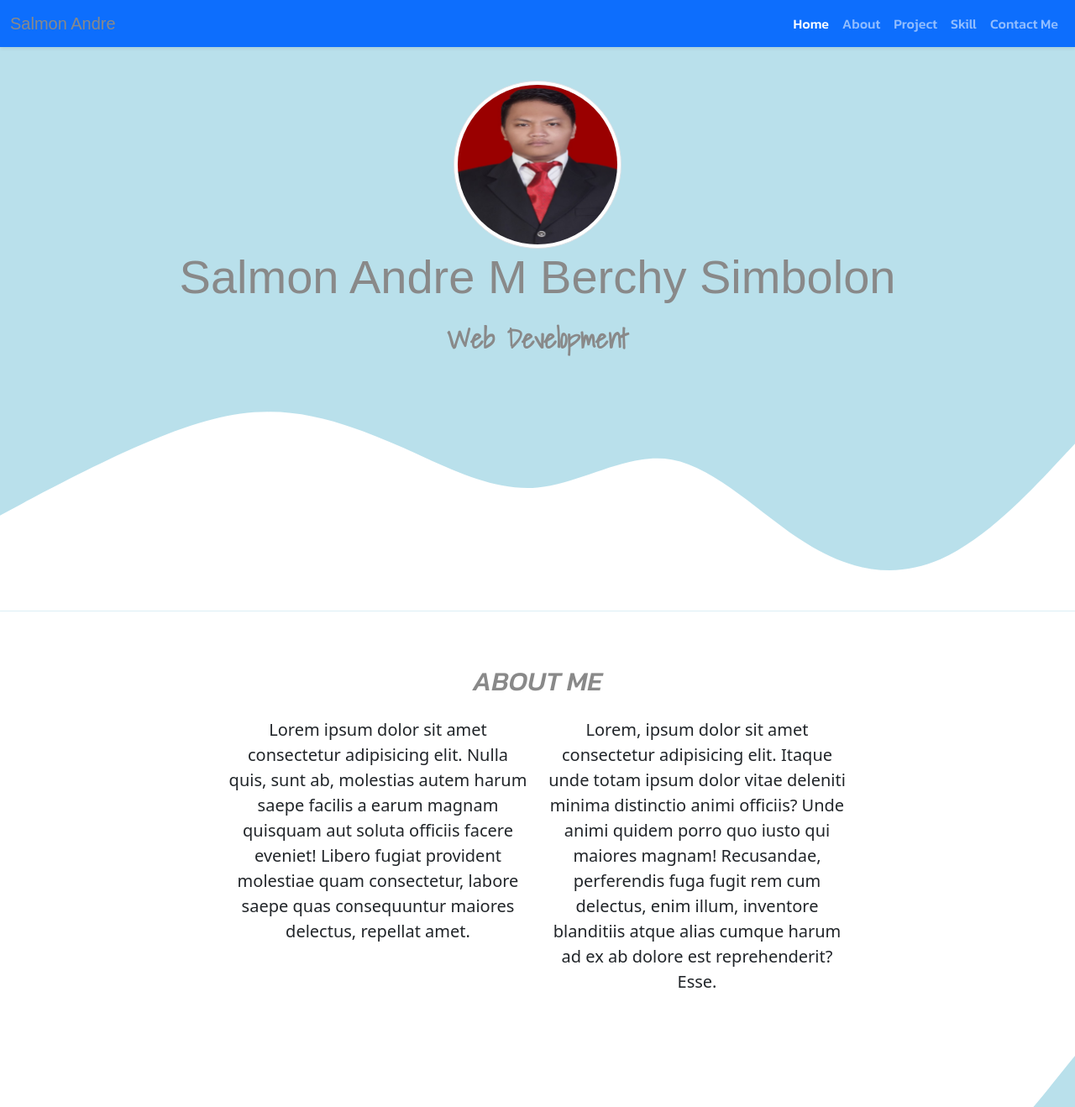
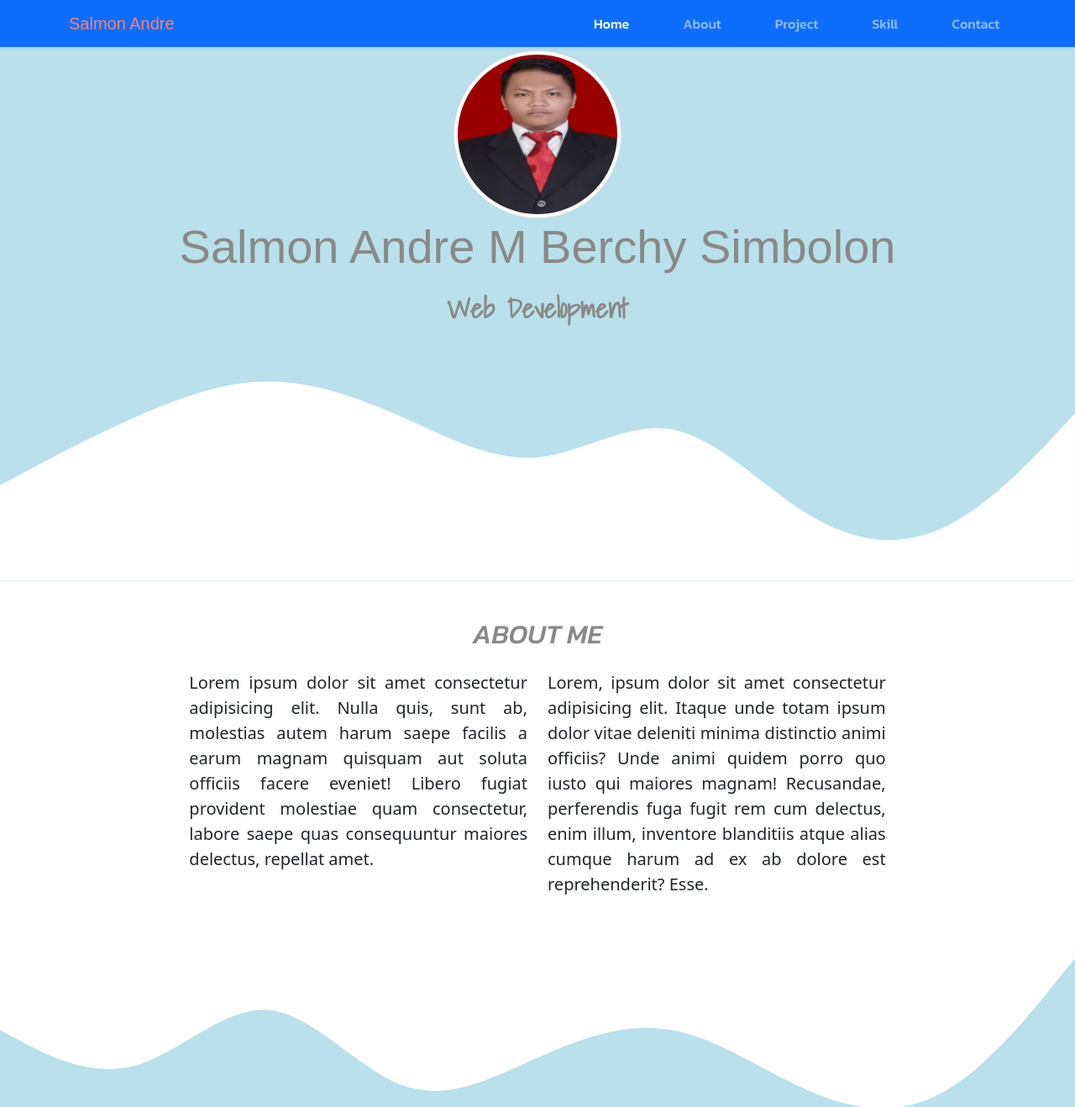
Before and after one commit to Salmon-Andre19/Curiculum-Vitae, a plain HTML site: page index.html in a window 1280 px wide. Shown: the top 1318 px of the page at 84% size. Drawn offline with nearby package versions, Linux system fonts and the light colour scheme; a web font is replaced by a local one.

Commit message:
mengubah bagian jumbotron

```diff
--- a/index.html
+++ b/index.html
@@ -28,18 +28,18 @@
 
     <!-- Awal Navbar -->
     <nav class="navbar navbar-expand-lg navbar-dark bg-primary shadow-sm fixed-top">
-      <div class="container-fluid">
-        <a class="navbar-brand" href="#">Salmon Andre</a>
+      <div class="container">
+        <a class="navbar-brand" href="#home">Salmon Andre</a>
         <button class="navbar-toggler" type="button" data-bs-toggle="collapse" data-bs-target="#navbarNavAltMarkup" aria-controls="navbarNavAltMarkup" aria-expanded="false" aria-label="Toggle navigation">
           <span class="navbar-toggler-icon"></span>
         </button>
-        <div class="collapse navbar-collapse " id="navbarNavAltMarkup">
-          <div class="navbar-nav ms-auto" data-bs-spy="scroll">
+        <div class="collapse navbar-collapse" id="navbarNavAltMarkup">
+          <div class="navbar-nav ms-auto">
             <a class="nav-link active" aria-current="page" href="#home">Home</a>
             <a class="nav-link" href="#about">About</a>
             <a class="nav-link" href="#project">Project</a>
             <a class="nav-link" href="#skill">Skill</a>
-            <a class="nav-link" href="#contact">Contact Me</a>
+            <a class="nav-link" href="#contact">Contact</a>
           </div>
         </div>
       </div>
@@ -48,9 +48,11 @@
 
      <!-- Jumbotron -->
     <section class="jumbotron jumbotron-fluid text-center">
+      <div class="container">
         <img src="img/salmon.jpg" alt="foto salmon andre"  class="rounded-circle  img-thumbnail" width="200" />
         <h1 class="display-4 mb-3">Salmon Andre M Berchy Simbolon</h1>
           <p class="lead"></p>
+      </div>
         <svg xmlns="http://www.w3.org/2000/svg" viewBox="0 0 1440 320">
           <path
           fill="#ffffff"
@@ -61,22 +63,42 @@
     </section>
     <!-- Akhir Jumbotron -->
 
+    <!-- Test Jumbotron Manual -->
+    <!-- <section class="py-4">
+      <div class="container-fuild jumbo text-center">
+        <div>
+          <img src="img/salmon.jpg" alt="foto salmon andre"  class="rounded-circle  img-thumbnail" width="200" />
+            <h1 class="display-4 mb-3">Salmon Andre M Berchy Simbolon</h1>
+            <p class="lead"></p>
+        </div>
+        <svg xmlns="http://www.w3.org/2000/svg" viewBox="0 0 1440 320">
+          <path
+          fill="#ffffff"
+          fill-opacity="1"
+           d="M0,192L30,176C60,160,120,128,180,101.3C240,75,300,53,360,53.3C420,53,480,75,540,101.3C600,128,660,160,720,154.7C780,149,840,107,900,117.3C960,128,1020,192,1080,229.3C1140,267,1200,277,1260,250.7C1320,224,1380,160,1410,128L1440,96L1440,320L1410,320C1380,320,1320,320,1260,320C1200,320,1140,320,1080,320C1020,320,960,320,900,320C840,320,780,320,720,320C660,320,600,320,540,320C480,320,420,320,360,320C300,320,240,320,180,320C120,320,60,320,30,320L0,320Z"
+        ></path>
+        </svg>
+      </div>
+    </section> -->
+     <!-- Akhir Jumbotron Manual -->
+
+
     <!-- About -->
-    <section id="about">
-      <div class="container">
+    <section id="about" class="about">
+      <div class="container-fluid">
         <div class="row text-center mb-3">
           <div class="col"></div>
             <h2>ABOUT ME</h2>
         </div>
         <div class="row justify-content-center fs-5 text-center">
           <div class="col-md-4">
-            <p data-aos="fade-right" >
+            <p data-aos="fade-right" class="p-kiri">
               Lorem ipsum dolor sit amet consectetur adipisicing elit. Nulla quis, sunt ab, molestias autem harum saepe facilis a earum magnam quisquam aut soluta officiis facere eveniet! Libero fugiat provident molestiae quam consectetur,
               labore saepe quas consequuntur maiores delectus, repellat amet.
             </p>
           </div>
           <div class="col-md-4">
-            <p data-aos="fade-left"  data-aos-delay="350">
+            <p data-aos="fade-left"  data-aos-delay="350" class="p-kanan">
               Lorem, ipsum dolor sit amet consectetur adipisicing elit. Itaque unde totam ipsum dolor vitae deleniti minima distinctio animi officiis? Unde animi quidem porro quo iusto qui maiores magnam! Recusandae, perferendis fuga fugit
               rem cum delectus, enim illum, inventore blanditiis atque alias cumque harum ad ex ab dolore est reprehenderit? Esse.
             </p>
@@ -111,7 +133,7 @@
             </div>
           </div>
           <div class="col-md-4 mb-3">
-            <div class="card" data-aos="flip-left" data-aos-duration="500" data-aos-delay="100">
+            <div class="card" data-aos="flip-left" data-aos-duration="1000" data-aos-delay="100">
               <img src="img/project/2.jpg" class="card-img-top" alt="gambar project 2" />
               <div class="card-body">
                 <p class="card-text">Some quick example text to build on the card title and make up the bulk of the card's content.</p>
@@ -119,7 +141,7 @@
             </div>
           </div>
           <div class="col-md-4 mb-3">
-            <div class="card" data-aos="flip-left" data-aos-duration="500" data-aos-delay="200">
+            <div class="card" data-aos="flip-left" data-aos-duration="1500" data-aos-delay="200">
               <img src="img/project/3.jpg" class="card-img-top" alt="gambar project 3" />
               <div class="card-body">
                 <p class="card-text">Some quick example text to build on the card title and make up the bulk of the card's content.</p>
@@ -127,7 +149,7 @@
             </div>
           </div>
           <div class="col-md-4 mb-3">
-            <div class="card" data-aos="flip-left" data-aos-duration="500" data-aos-delay="200">
+            <div class="card" data-aos="flip-left" data-aos-duration="2000" data-aos-delay="300">
               <img src="img/project/4.jpg" class="card-img-top" alt="gambar project 4" />
               <div class="card-body">
                 <p class="card-text">Some quick example text to build on the card title and make up the bulk of the card's content.</p>
--- a/style.css
+++ b/style.css
@@ -7,18 +7,32 @@
 .display-4 {
   font-family: "Sour Gummy", sans-serif;
   font-weight: 350;
+  color: salmon;
+}
+
+.display-4 {
+  font-family: "Sour Gummy", sans-serif;
+  font-weight: 350;
   color: #898989;
 }
 
-.nav-link,
-.contact {
+.nav-link {
   font-family: "Kanit", sans-serif;
   font-weight: 500;
+  margin-left: 3em;
+}
+
+/* About */
+.about .p-kiri,
+.p-kanan,
+.card-text {
+  text-align: justify;
 }
 
 /* Section */
 section {
   padding-top: 4rem;
+  margin-top: -20px;
 }
 h2 {
   color: #898989;
@@ -28,7 +42,7 @@
 
 /* Jumbotron */
 .jumbotron {
-  padding-top: 6rem;
+  padding-top: 5rem;
   background-color: #b9e0eb;
 }
 .lead {
@@ -44,6 +58,9 @@
 }
 
 /* Skill */
+section#skill::after {
+  box-sizing: border-box;
+}
 #skill h3 {
   font-family: "Lilita One", sans-serif;
   font-weight: 400;
@@ -53,8 +70,13 @@
   width: 100%;
 }
 
+.contact {
+  font-family: "Kanit", sans-serif;
+  font-weight: 500;
+}
+
 /* Media */
-@media (max-width: 992px) {
+@media (min--width: 992px) {
   .navbar {
     text-align: center;
   }
```
Lines whose indentation alone changed are shown as unchanged.
